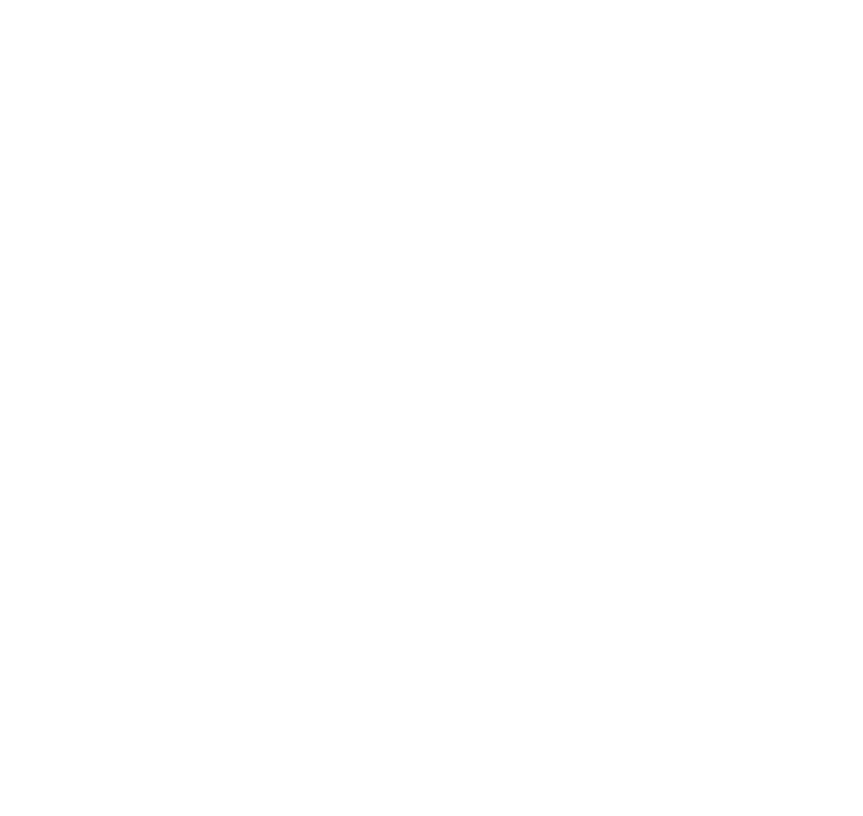
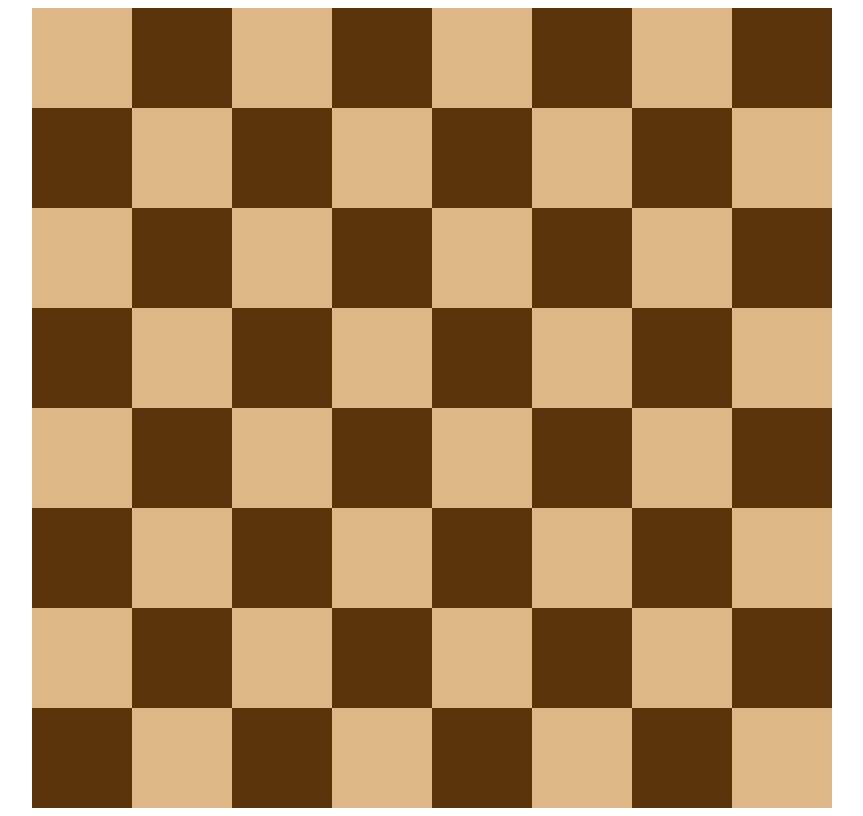
Before and after one commit to PeterJankovics/sulihtml, a plain HTML site: page sakktabla/sakktabla.html in a window 1280 px wide. Shown: the whole page, without its empty margins (208-1071 px from the left). Drawn offline with Linux system fonts and the light colour scheme.

Commit message:
sakktabla

```diff
--- a/sakktabla/sakk.css
+++ b/sakktabla/sakk.css
@@ -1,5 +1,15 @@
-#tabla{
+#sor{
     display: flex;
-    background-color: aqua;
-
+    justify-content: center;
+    align-items: center;
 }
+.fe{
+    background-color: rgb(90, 53, 11);
+    width: 100px;
+    height: 100px;
+}
+.f{
+    background-color: burlywood;
+    width: 100px;
+    height: 100px;
+}
--- a/sakktabla/sakktabla.html
+++ b/sakktabla/sakktabla.html
@@ -4,13 +4,31 @@
         <link rel="stylesheet" href="sakk.css">
     </head>
     <body>
-        <div id="tabla">
-            <div class="sor"></div>
-                <div class="oszlop">
-                    <div class="cella">
+        <div id="sor">
+            <div class="f"></div><div class="fe"></div><div class="f"></div><div class="fe"></div><div class="f"></div><div class="fe"></div><div class="f"></div><div class="fe"></div>
+        </div>
+        <div id="sor">
+            <div class="fe"></div><div class="f"></div><div class="fe"></div><div class="f"></div><div class="fe"></div><div class="f"></div><div class="fe"></div><div class="f"></div>
+        </div>
+        <div id="sor">
+            <div class="f"></div><div class="fe"></div><div class="f"></div><div class="fe"></div><div class="f"></div><div class="fe"></div><div class="f"></div><div class="fe"></div>
+        </div>
+        <div id="sor">
+            <div class="fe"></div><div class="f"></div><div class="fe"></div><div class="f"></div><div class="fe"></div><div class="f"></div><div class="fe"></div><div class="f"></div>
+        </div>
+        <div id="sor">
+            <div class="f"></div><div class="fe"></div><div class="f"></div><div class="fe"></div><div class="f"></div><div class="fe"></div><div class="f"></div><div class="fe"></div>
+        </div>
+        <div id="sor">
+            <div class="fe"></div><div class="f"></div><div class="fe"></div><div class="f"></div><div class="fe"></div><div class="f"></div><div class="fe"></div><div class="f"></div>
+        </div>
+        <div id="sor">
+            <div class="f"></div><div class="fe"></div><div class="f"></div><div class="fe"></div><div class="f"></div><div class="fe"></div><div class="f"></div><div class="fe"></div>
+        </div>
+        <div id="sor">
+            <div class="fe"></div><div class="f"></div><div class="fe"></div><div class="f"></div><div class="fe"></div><div class="f"></div><div class="fe"></div><div class="f"></div>
+        </div>
 
-
-        </div>
 
 
     </body>
```
